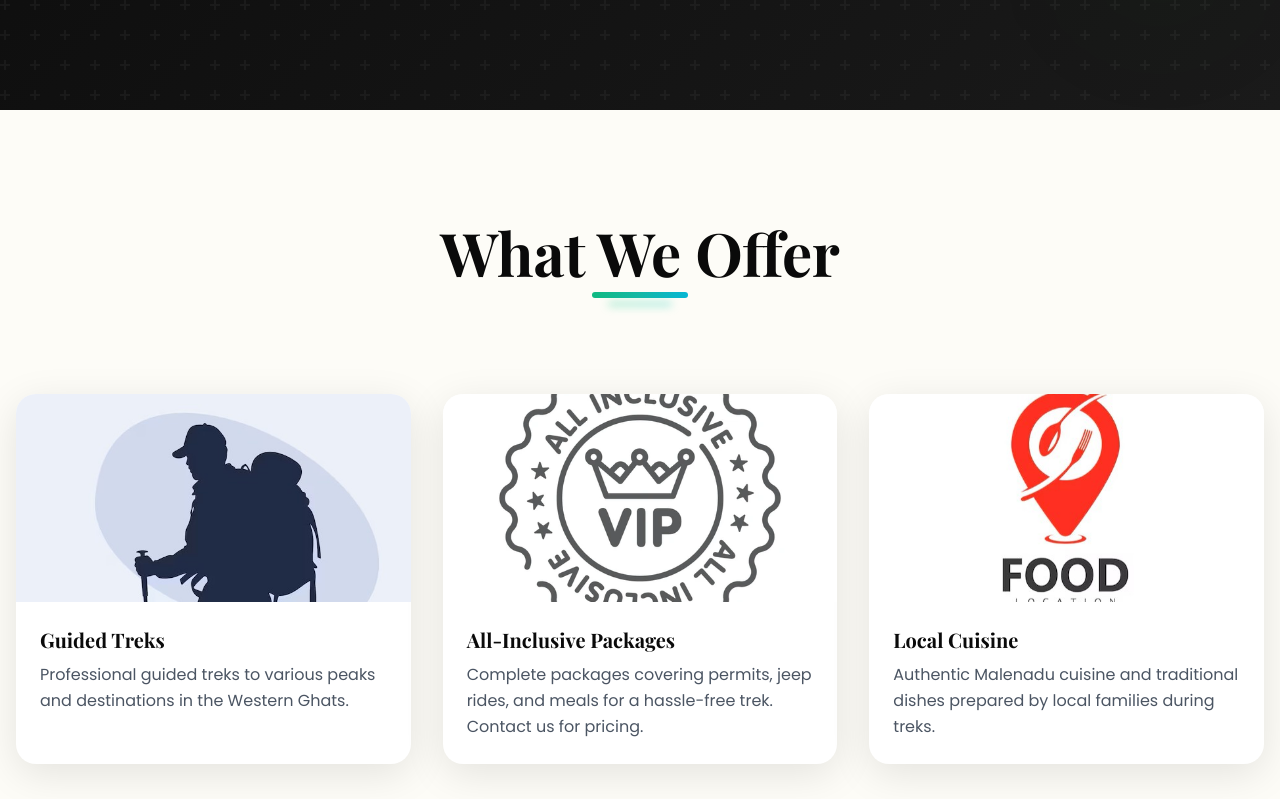
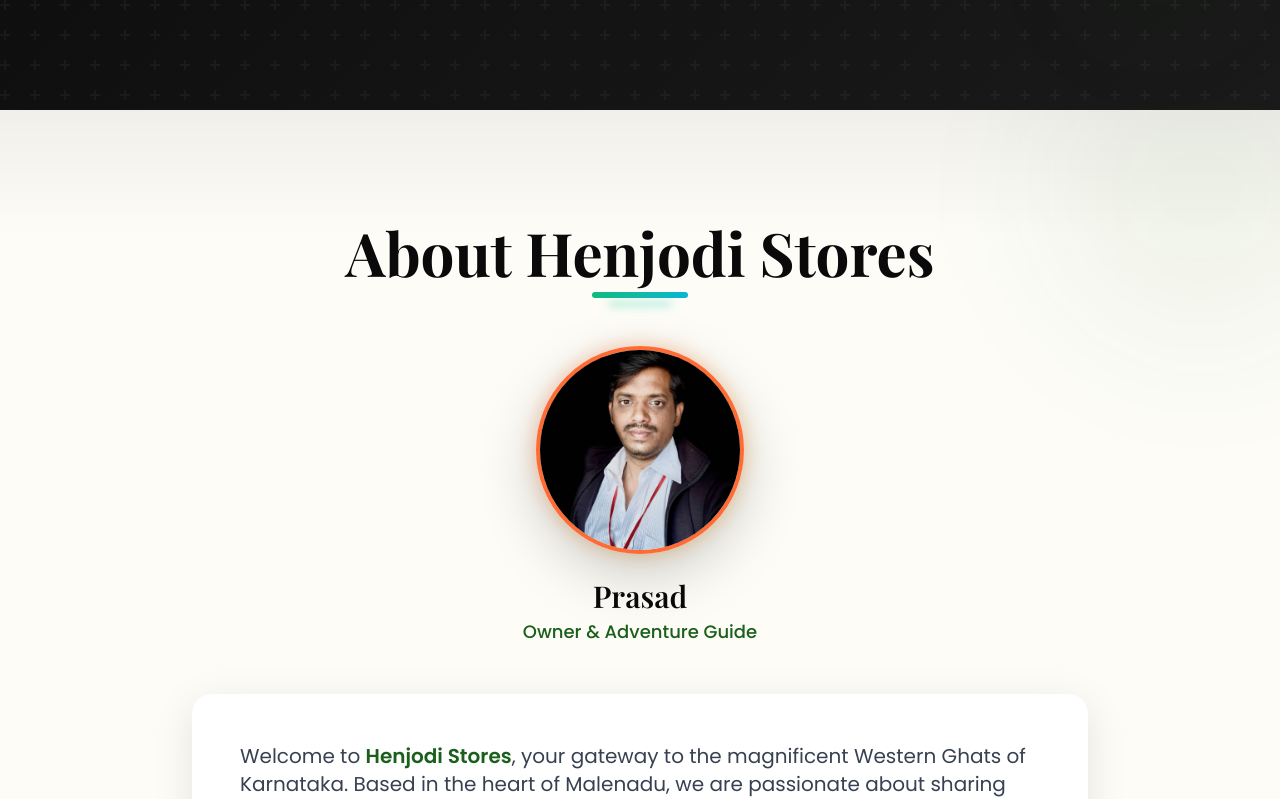
Before and after one commit to sushandjain/Kudremukh-Trek-Hub, a React (Vite) app in the folder vite-react/: page / in a window 1280 px wide. Shown: the part 3532-4331 px from the top of the page. Built offline with nearby package versions, Linux system fonts and the light colour scheme.

Commit message:
Fix sitemap.xml redirect - serve static files before SPA fallback

```diff
--- a/vite-react/src/pages/Home.jsx
+++ b/vite-react/src/pages/Home.jsx
@@ -61,9 +61,10 @@
       <section id="home"><Hero /></section>
       <section id="treks"><TrekCards /></section>
       <section id="why"><WhyChooseUs /></section>
+      <section id="about"><About /></section>
       <section id="store"><Store /></section>
       <section id="gallery"><Gallery /></section>
-      <section id="about"><About /></section>
+
       <section id="faq"><FAQ /></section>
       <section id="reviews"><ReviewsCTA /></section>
       <section id="cta"><CTASection /></section>
```
